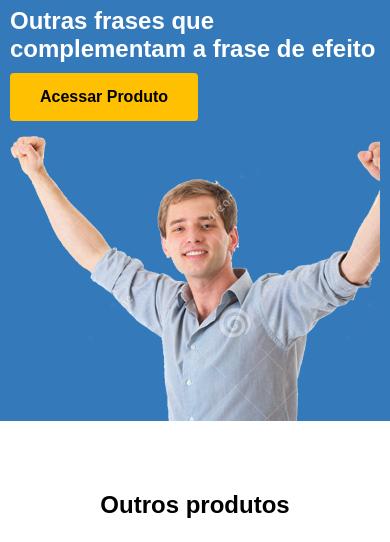
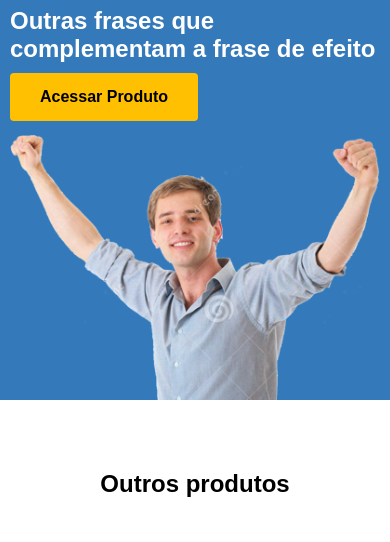
Before and after one commit to Praticando/projetosimples1, a plain HTML site: page index.html in a window 390 px wide. Shown: the part 266-808 px from the top of the page. Drawn offline with Linux system fonts and the light colour scheme.

Commit message:
Estilizei a imagem do banner

```diff
--- a/css/style.css
+++ b/css/style.css
@@ -69,7 +69,6 @@ a{
 	border-radius: 4px;
 	background-color: #ffc001;
 }
-
 /*****************************************************/
 /*===============| MAIN |===============*/
 /*****************************************************/
@@ -114,4 +113,8 @@ a{
 	.container, .menu{
 		flex-wrap: wrap;
 	}
+	.banner img{
+		width: 100%;
+	}
+
 }
```
